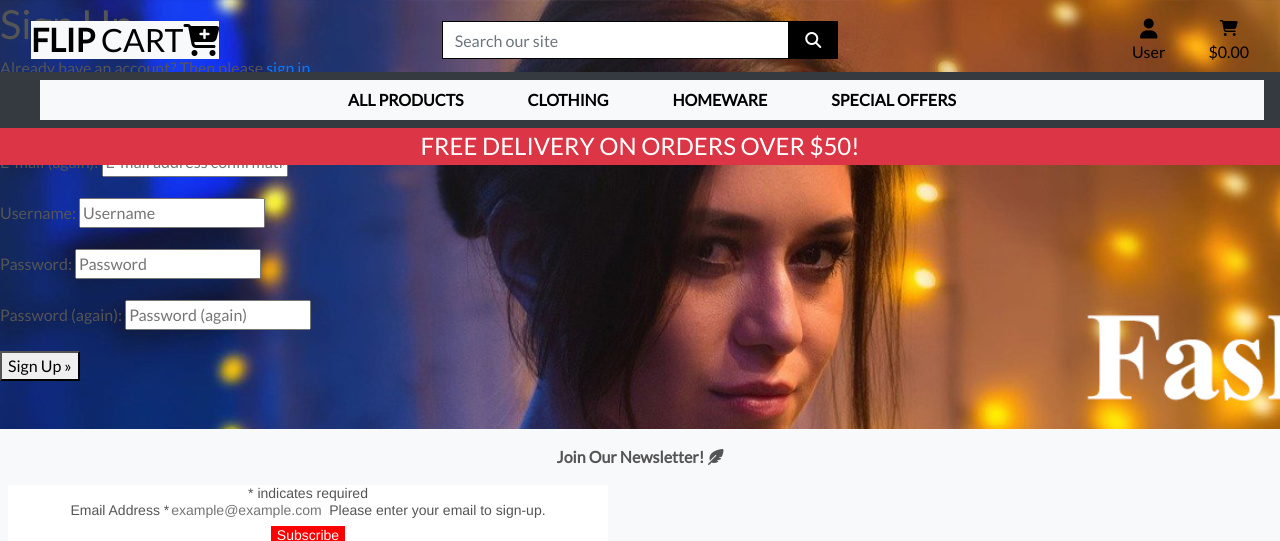
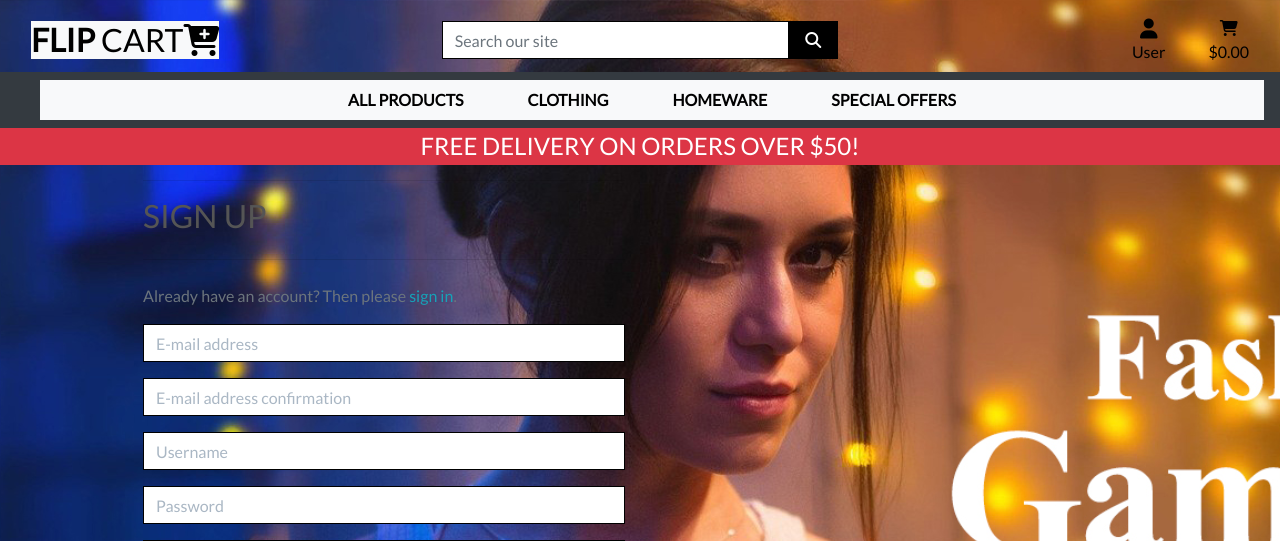
Before and after one commit to Nikkeljohn/filpcart, a Django app: page /accounts/signup/ in a window 1280 px wide. Shown: the top 541 px of the page. Run offline with Django 3.2, Linux system fonts and the light colour scheme; some libraries are stand-ins or nearby versions.

Commit message:
updated allauth

```diff
--- a/static/css/base.css
+++ b/static/css/base.css
@@ -235,6 +235,60 @@ a.category-badge > span.badge:hover {
     color: var(--dandy-white);
 }
 
+/* Allauth form formatting */
+
+.allauth-form-inner-content p {
+    margin-top: 1.5rem; /* mt-4 */
+    color: #6c757d; /* text-secondary */
+}
+
+.allauth-form-inner-content input {
+    border-color: #000;
+    border-radius: 0;
+}
+
+.allauth-form-inner-content label:not([for='id_remember']) {
+    display: none;
+}
+
+.allauth-form-inner-content input::placeholder {
+    color: #aab7c4;
+}
+
+.allauth-form-inner-content button,
+.allauth-form-inner-content input[type='submit'] {
+	/* btn */
+	display: inline-block;
+    font-weight: 400;
+    color: #fff;
+    text-align: center;
+    vertical-align: middle;
+    -webkit-user-select: none;
+    -moz-user-select: none;
+    -ms-user-select: none;
+    user-select: none;
+    background-color: #000;
+    border: 1px solid #000;
+    padding: .375rem .75rem;
+    font-size: 1rem;
+    line-height: 1.5;
+    border-radius: 0;
+
+    /* standard bootstrap btn transitions */
+    transition: color .15s ease-in-out,background-color .15s ease-in-out,border-color .15s ease-in-out,box-shadow .15s ease-in-out;
+}
+
+.allauth-form-inner-content button:hover,
+.allauth-form-inner-content input[type='submit']:hover {
+	color: #fff;
+    background-color: #222;
+    border-color: #222;
+}
+
+.allauth-form-inner-content a {
+	color: #17a2b8; /* text-info */
+}
+
 
 /* -------------------------------- Media Queries */
 
--- a/templates/allauth/account/email_confirm.html
+++ b/templates/allauth/account/email_confirm.html
@@ -7,6 +7,9 @@
 
 
 {% block inner_content %}
+<br><br><br>
+<br><br><br>
+<br><br><br>
 <hr>
 <h2 class="logo-font mb-4">{% trans "Confirm E-mail Address" %}</h2>
 <hr>
--- a/templates/allauth/account/signup.html
+++ b/templates/allauth/account/signup.html
@@ -4,18 +4,21 @@
 
 {% block head_title %}{% trans "Signup" %}{% endblock %}
 
-{% block content %}
-<h1>{% trans "Sign Up" %}</h1>
+{% block inner_content %}
+<hr>
+<h2 class="logo-font mb-4">{% trans "Sign Up" %}</h2>
+<hr>
 
 <p>{% blocktrans %}Already have an account? Then please <a href="{{ login_url }}">sign in</a>.{% endblocktrans %}</p>
 
 <form class="signup" id="signup_form" method="post" action="{% url 'account_signup' %}">
   {% csrf_token %}
-  {{ form.as_p }}
+  {{ form|crispy }}
   {% if redirect_field_value %}
   <input type="hidden" name="{{ redirect_field_name }}" value="{{ redirect_field_value }}" />
   {% endif %}
-  <button type="submit">{% trans "Sign Up" %} &raquo;</button>
+  <a class="btn btn-outline-black rounded-0" href="{% url 'account_login' %}">Back to Login</a>
+  <button type="submit">{% trans "Sign Up" %}</button>
 </form>
 
 {% endblock %}
--- a/templates/base.html
+++ b/templates/base.html
@@ -78,7 +78,7 @@
                             {% if request.user.is_superuser %}
                             <a href="" class="dropdown-item">Product Management</a>
                             {% endif %}
-                            <a href="" class="dropdown-item">My Profile</a>
+                            <a href="{% url 'profile' %}" class="dropdown-item">My Profile</a>
                             <a href="{% url 'account_logout' %}" class="dropdown-item">Logout</a>
                             {% else %}
                             <a href="{% url 'account_signup' %}" class="dropdown-item">Register</a>
```
Also changed, not shown: db.sqlite3.
